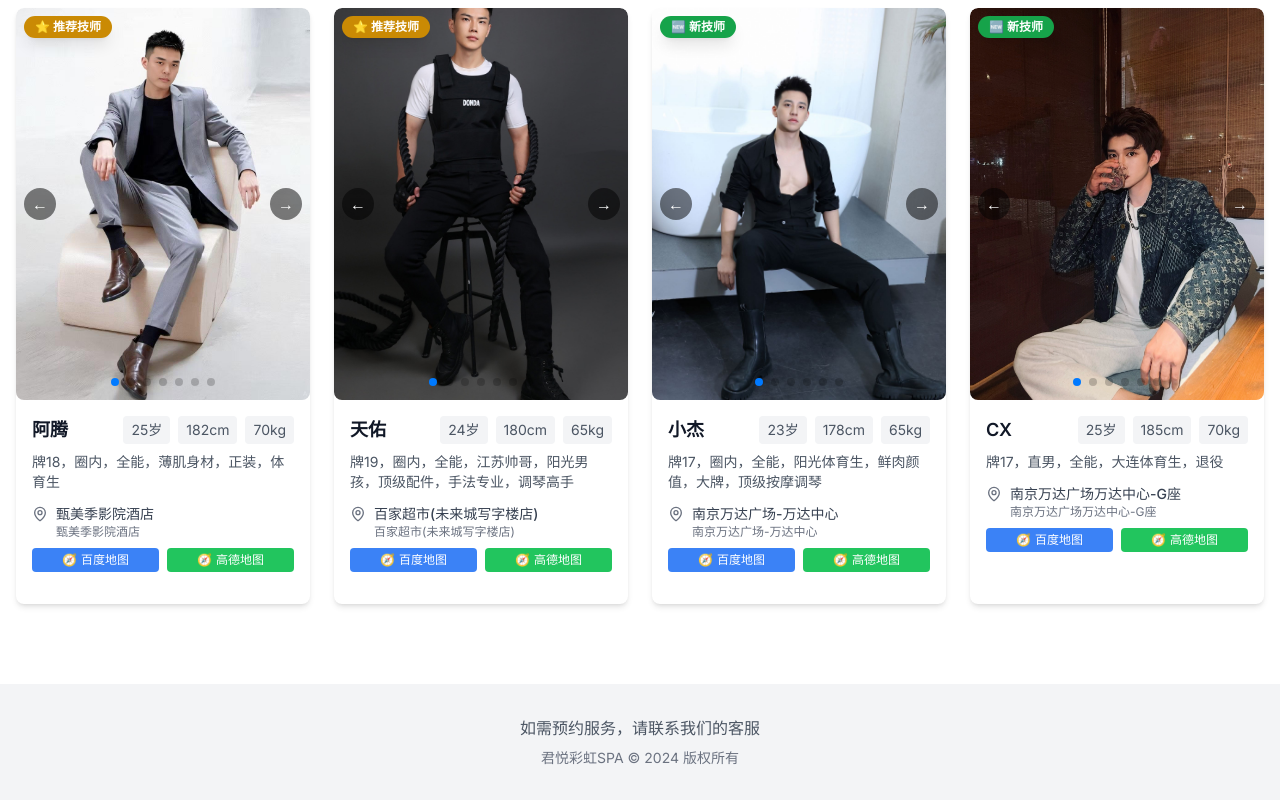
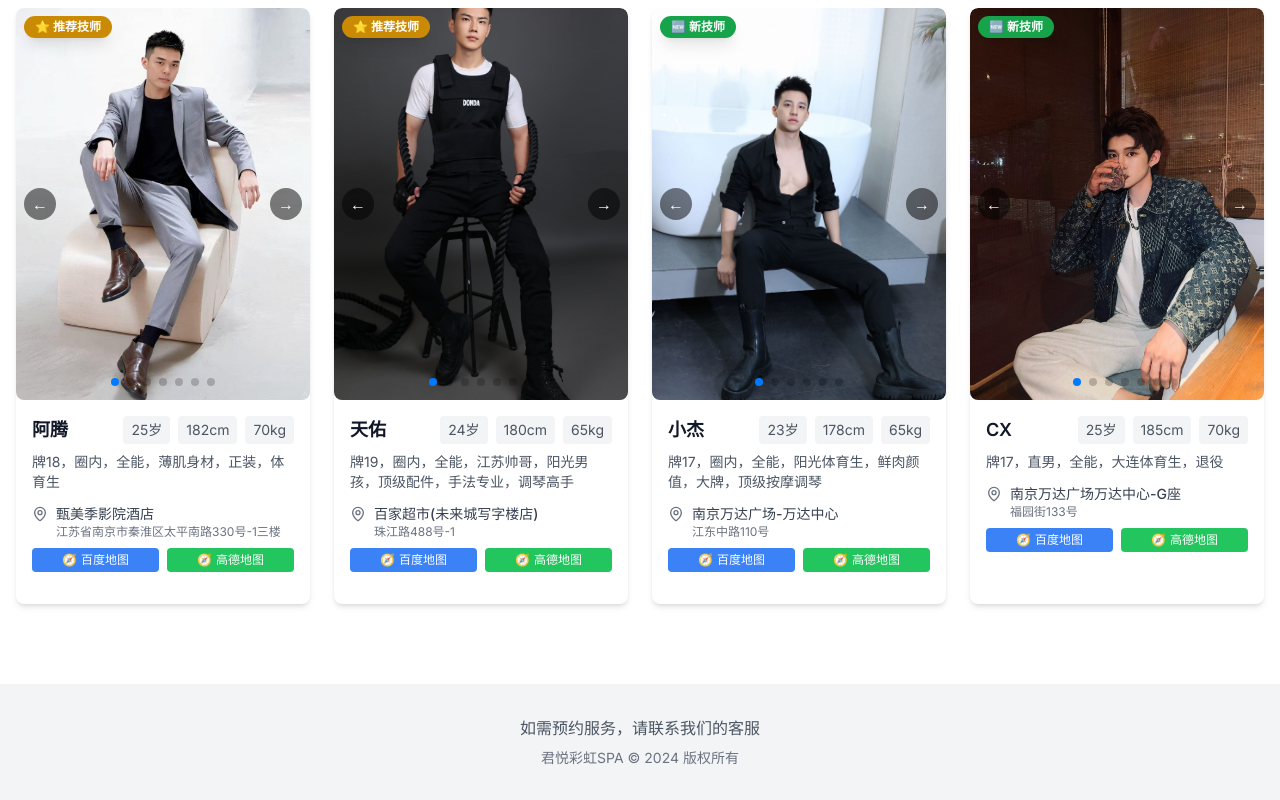
Before and after one commit to Sunjiaqiang-01/junyue-next, a Next.js app: page / in a window 1280 px wide. Shown: the part 1428-2228 px from the top of the page. Built offline with nearby package versions, Linux system fonts and the light colour scheme.

Commit message:
修复技师卡片地址显示：添加两行显示格式，第一行显示主要地点名称，第二行显示详细街道地址

```diff
--- a/src/components/ui/technician-card.tsx
+++ b/src/components/ui/technician-card.tsx
@@ -44,6 +44,7 @@ export function TechnicianCard({ technician, className = '', userLocation }: Tec
     address,
     latitude,
     longitude,
+    area,
     media,
     isNew,
     isRecommended
@@ -163,11 +164,13 @@ export function TechnicianCard({ technician, className = '', userLocation }: Tec
               <MapPin className="w-4 h-4 text-gray-500 mt-0.5 flex-shrink-0" />
               <div className="flex-1 min-w-0">
                 <p className="text-sm text-gray-700 font-medium">
-                  {address.split('，')[0] || address.split(',')[0]}
-                </p>
-                <p className="text-xs text-gray-500 line-clamp-1">
                   {address}
                 </p>
+                {area && (
+                  <p className="text-xs text-gray-500 line-clamp-1">
+                    {area}
+                  </p>
+                )}
               </div>
             </div>
 
```
